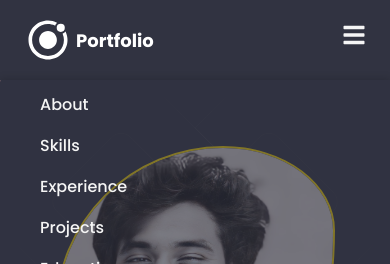
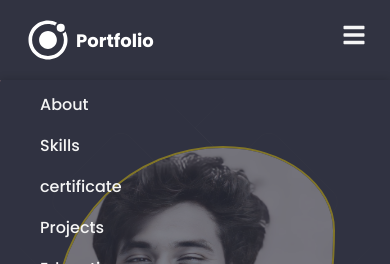
Before and after one commit to Godson2611/personal-Portfolio, a React (Vite) app: page / in a window 390 px wide. Both pictures are taken after a click on the icon 354 px from the left and 35 px from the top of the page. Shown: the top 264 px of the page. Built offline with nearby package versions, Linux system fonts and the light colour scheme; no server answers.

Commit message:
changes in navbar

```diff
--- a/src/components/Navbar/index.jsx
+++ b/src/components/Navbar/index.jsx
@@ -88,7 +88,7 @@ const Navbar = ({ darkMode, setDarkMode }) => {
                 setIsOpen(!isOpen);
               }}
             >
-              Experience
+              certificate
             </MobileLink>
             <MobileLink
               href='#projects'
--- a/src/data/constants.js
+++ b/src/data/constants.js
@@ -229,7 +229,6 @@ export const experiences = [
   },
 ];
 
-
 export const education = [
   {
     id: 0,
```
